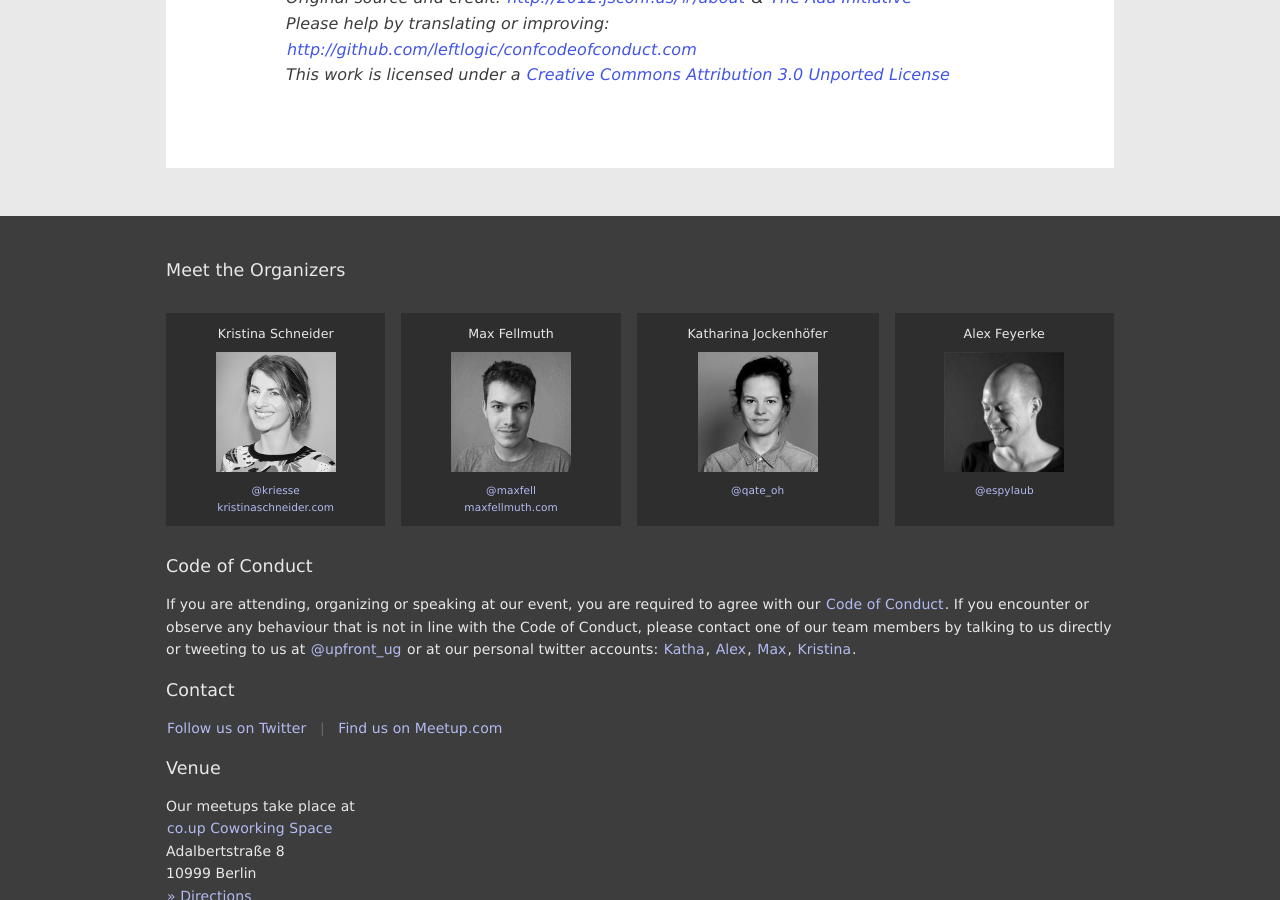
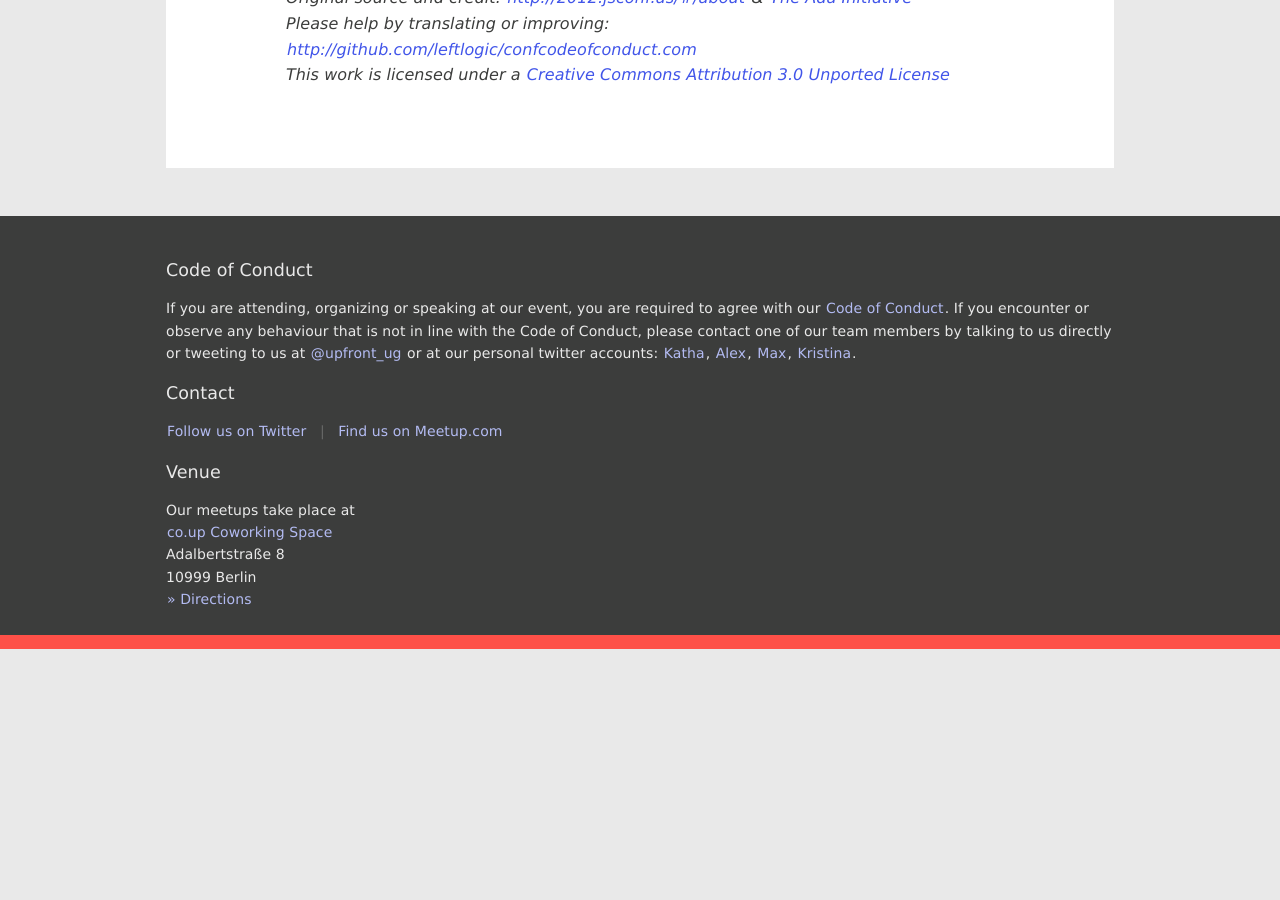
Before and after one commit to upfrontug/upfrontug.github.io, a Jekyll site: the page built from code-of-conduct.html, in a window 1280 px wide and 900 px high, scrolled down 3178 px. Built offline with Jekyll 4.4.1, drawn with Linux system fonts in a browser that asks for light colours; some web fonts are replaced; after the commit the page ends 3827 px from its top, so only the background shows below that; some of the changed text lies outside the part shown.

Commit message:
Update nav and docs for People page.
Move organizers off the footer, add People to the header, fix #team links,
and document the speakers array schema in the README.

```diff
--- a/_includes/footer.html
+++ b/_includes/footer.html
@@ -1,33 +1,6 @@
 <footer>
   <a id="contact"></a>
   <div class="container">
-
-    <h3 id="team">Meet the Organizers</h3>
-
-    <ul class="team">
-      <li class="team__inner">
-        <h4>Kristina Schneider</h4>
-        <img src="/images/upfront_team_kriesse.jpg" alt="Kristina Schneider" width="120" height="120">
-        <a href="https://twitter.com/kriesse" title="Kristina Schneider on Twitter">@kriesse</a>
-        <a href="https://www.kristinaschneider.com/" title="Kristina Schneider">kristinaschneider.com</a>
-      </li>
-      <li class="team__inner">
-        <h4>Max Fellmuth</h4>
-        <img src="/images/upfront_team_max.jpg" alt="Max Fellmuth" width="120" height="120">
-        <a href="https://twitter.com/maxfell">@maxfell</a>
-        <a href="https://www.maxfellmuth.com/" title="Max Fellmuth">maxfellmuth.com</a>
-      </li>
-      <li class="team__inner">
-        <h4>Katharina Jockenhöfer</h4>
-        <img src="/images/upfront_team_katha.jpg" alt="Katharina Jockenhöfer" width="120" height="120">
-        <a href="https://twitter.com/Qate_Oh">@qate_oh</a>
-      </li>
-      <li class="team__inner">
-        <h4>Alex Feyerke</h4>
-        <img src="/images/upfront_team_alex.png" alt="Alex Feyerke" width="120" height="120">
-        <a href="https://twitter.com/espylaub" title="Alex Feyerke on Twitter">@espylaub</a>
-      </li>
-    </ul>
 
     <h3>Code of Conduct</h3>
 
--- a/_includes/header.html
+++ b/_includes/header.html
@@ -13,10 +13,10 @@
       </div>
 
       <nav class="hide-on-print">
-        <a href="/archive/">Archive</a>
+        <a href="/">Home</a>
+        <a href="/archive/">Event Archive</a>
+        <a href="/people/">People</a>
         <a href="/about/">About</a>
-        <a href="/submit/">Submit a Talk</a>
-        <a href="/sponsoring">Sponsor</a>
       </nav>
     </div>
   </div>
--- a/code-of-conduct.html
+++ b/code-of-conduct.html
@@ -14,7 +14,7 @@
 
 <h2>Need Help?</h2>
 
-<p>Please tweet/DM us at <a href="https://twitter.com/upfront_ug">@upfront_ug</a> or send us an <a href="mailto:mail@kristinaschneider.com">e-mail</a>, or talk to <a href="/#team">us</a> directly.</p>
+<p>Please tweet/DM us at <a href="https://twitter.com/upfront_ug">@upfront_ug</a> or send us an <a href="mailto:mail@kristinaschneider.com">e-mail</a>, or talk to <a href="/people/#organizers">us</a> directly.</p>
 
 <h2>The Quick Version</h2>
 
@@ -44,7 +44,7 @@
 
 <h2>Brauchst du Hilfe?</h2>
 
-<p>Bitte sende einen Tweet/eine Direktnachricht an <a href="https://twitter.com/upfront_ug">@upfront_ug</a> oder schicke uns eine <a href="mailto:mail@kristinaschneider.com">E-Mail</a>, oder sprich <a href="/#team">uns</a> persönlich an.</p>
+<p>Bitte sende einen Tweet/eine Direktnachricht an <a href="https://twitter.com/upfront_ug">@upfront_ug</a> oder schicke uns eine <a href="mailto:mail@kristinaschneider.com">E-Mail</a>, oder sprich <a href="/people/#organizers">uns</a> persönlich an.</p>
 
 <h2>Die Kurzfassung</h2>
 
--- a/speakers-guide.html
+++ b/speakers-guide.html
@@ -67,7 +67,7 @@
   Our meetups take place at co.up Coworking Space, <a href="https://maps.google.com/maps?f=q&source=s_q&hl=en&geocode=&q=Adalbertstra%C3%9Fe+7,+10999+Berlin,+Germany&sll=52.549636,13.666992&sspn=0.901874,1.851196&ie=UTF8&hq=&hnear=Adalbertstra%C3%9Fe+7,+Kreuzberg+10999+Berlin,+Germany&z=16">Adalbertstraße 8, 10999 Berlin</a>.
 </p>
 <p>
-  We recommend you show up at 7:30pm, and find one of our <a href="#team">organizers</a>. We’ll help you to set up your notebook, and make sure you have a cool drink. Talks start at 8:00pm. If you prefer to speak at the end or beginning of the line-up, or have to leave early / arrive later, please let us know in advance.
+  We recommend you show up at 7:30pm, and find one of our <a href="/people/#organizers">organizers</a>. We’ll help you to set up your notebook, and make sure you have a cool drink. Talks start at 8:00pm. If you prefer to speak at the end or beginning of the line-up, or have to leave early / arrive later, please let us know in advance.
 </p>
 
 <h3 id="tech">Technical Equipment</h3>
```
Also changed, not shown: README.md.
